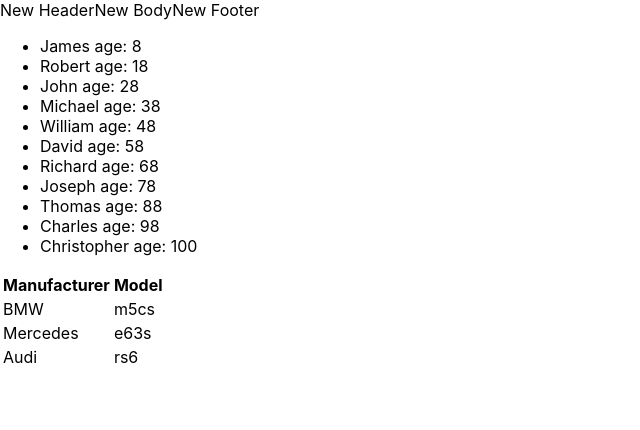
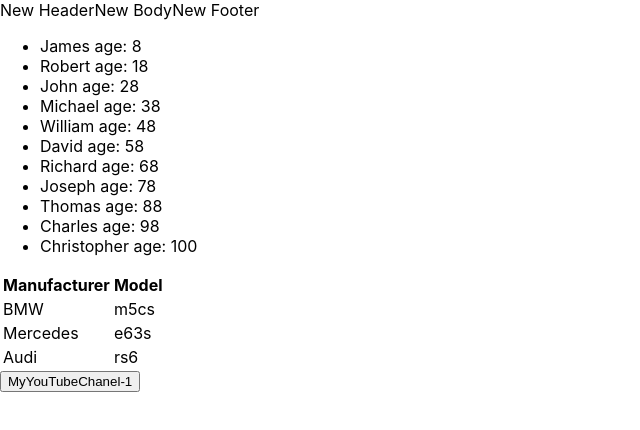
Before and after one commit to AnatolyNikol/microtasks, a React (Create React App) app: page / in a window 1280 px wide. Shown: the top 430 px of the page, without its empty margins (0-640 px from the left). Built offline with nearby package versions, Linux system fonts and the light colour scheme.

Commit message:
Add microtask 3

```diff
--- a/src/App.tsx
+++ b/src/App.tsx
@@ -3,7 +3,8 @@ import './App.css';
 import {Header} from "./microtask 1/Header";
 import {Body} from "./microtask 1/Body";
 import {Footer} from "./microtask 1/Footer";
-import {NewComponent} from "./microtaks 2/NewComponent";
+import {NewComponent} from "./microtask 2/NewComponent";
+import {ButtonComponent} from "./microtask 3/ButtonComponent";
 
 function App() {
     {/*Microtask 2*/}
@@ -29,6 +30,8 @@ function App() {
             <Footer titleForFooter={"New Footer"}/>
             {/*Microtask 2*/}
             <NewComponent students={students}/>
+            {/*Microtask 3*/}
+            <ButtonComponent/>
         </>
     );
 }
--- a/src/microtaks 2/NewComponent.tsx
+++ b/src/microtask 2/NewComponent.tsx
@@ -35,7 +35,6 @@ export const NewComponent = (props: NewComponentType) => {
                     <th>Model</th>
                 </tr>
                 {topCars.map((objectFromTopCarsArray, index) => {
-                    debugger
                     return (
                             <tr key={index + 1}>
                                 <td>{objectFromTopCarsArray.manufacturer}</td>
--- /dev/null
+++ b/src/microtask 3/ButtonComponent.tsx
@@ -0,0 +1,9 @@
+import React from "react";
+
+export const ButtonComponent = () => {
+    return (
+        <>
+            <button>MyYouTubeChanel-1</button>
+        </>
+    )
+}
```
